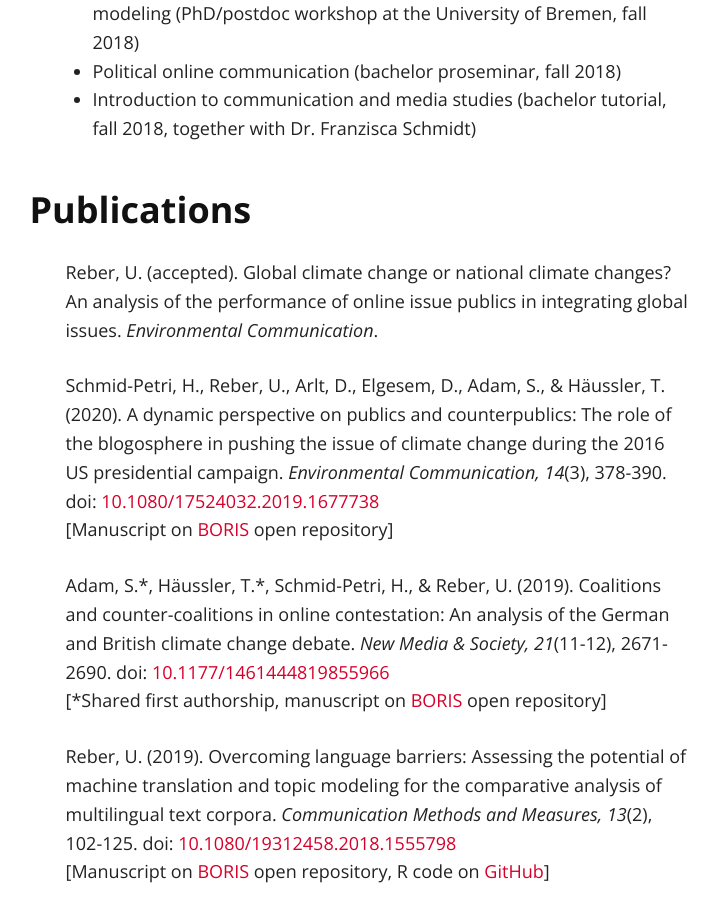
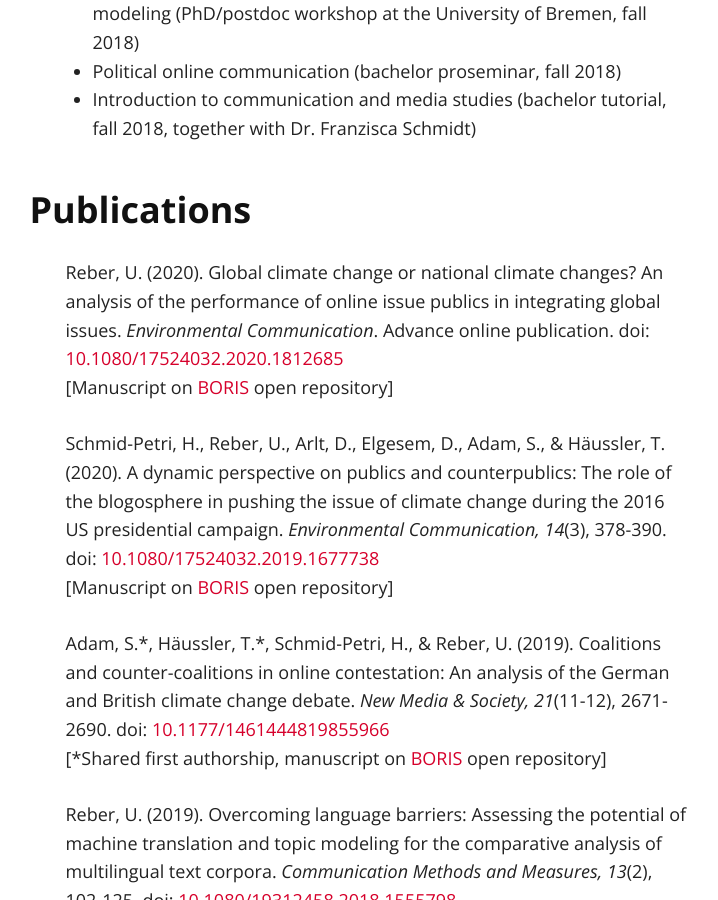
Before and after one commit to ureber/ureber.github.io, a Jekyll site: the page built from index.md, in a window 1280 px wide and 900 px high, scrolled down 2520 px. Shown: the whole window, without its empty margins (262-980 px from the left). Built offline with Jekyll 4.4.1, drawn with Linux system fonts in a browser that asks for light colours; nearby versions of some CDN libraries; our own code applies the rules of GitHub Pages for plain Markdown files.

Commit message:
Add EC paper

```diff
--- a/index.md
+++ b/index.md
@@ -37,10 +37,11 @@ I teach courses in the areas of political communication and computational method
 
 ### <a name="publications"></a>Publications
 
-Reber, U. (accepted). Global climate change or national climate changes? An analysis of the performance of online issue publics in integrating global issues. _Environmental Communication_.
+Reber, U. (2020). Global climate change or national climate changes? An analysis of the performance of online issue publics in integrating global issues. _Environmental Communication_. Advance online publication. doi: <a href="https://doi.org/10.1080/17524032.2020.1812685" target="_blank">10.1080/17524032.2020.1812685</a><br>
+\[Manuscript on <a href="https://boris.unibe.ch/146500/" target="_blank">BORIS</a> open repository\]
 
 Schmid-Petri, H., Reber, U., Arlt, D., Elgesem, D., Adam, S., & Häussler, T. (2020). A dynamic perspective on publics and counterpublics: The role of the blogosphere in pushing the issue of climate change during the 2016 US presidential campaign. _Environmental Communication, 14_(3), 378-390. doi: <a href="https://doi.org/10.1080/17524032.2019.1677738" target="_blank">10.1080/17524032.2019.1677738</a><br>
-\[Manuscript on <a href="https://boris.unibe.ch/135097" target="_blank">BORIS</a> open repository\]
+\[Manuscript on <a href="https://boris.unibe.ch/135097/" target="_blank">BORIS</a> open repository\]
 
 Adam, S.\*, Häussler, T.\*, Schmid-Petri, H., & Reber, U. (2019). Coalitions and counter-coalitions in online contestation: An analysis of the German and British climate change debate. _New Media & Society, 21_(11-12), 2671-2690. doi: <a href="https://doi.org/10.1177/1461444819855966" target="_blank">10.1177/1461444819855966</a><br>
 \[\*Shared first authorship, manuscript on <a href="https://boris.unibe.ch/133189/" target="_blank">BORIS</a> open repository\]
```
